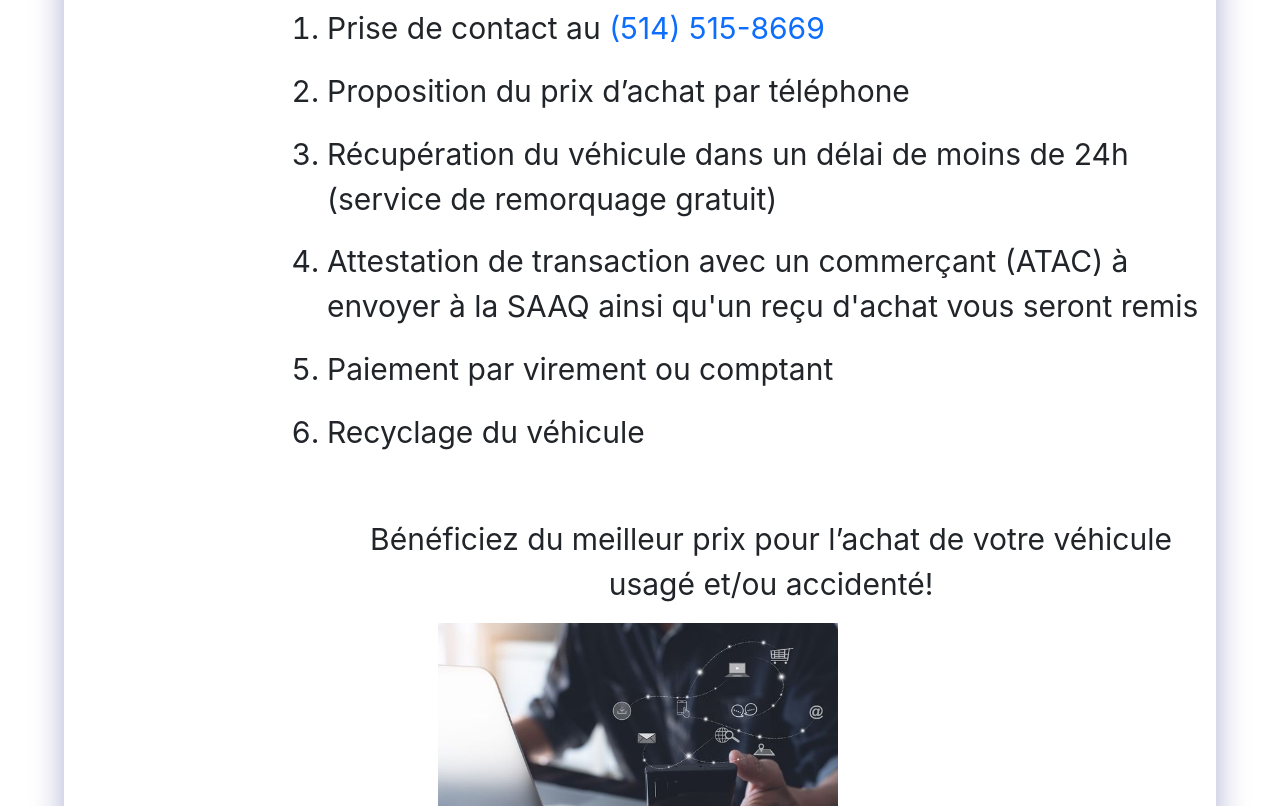
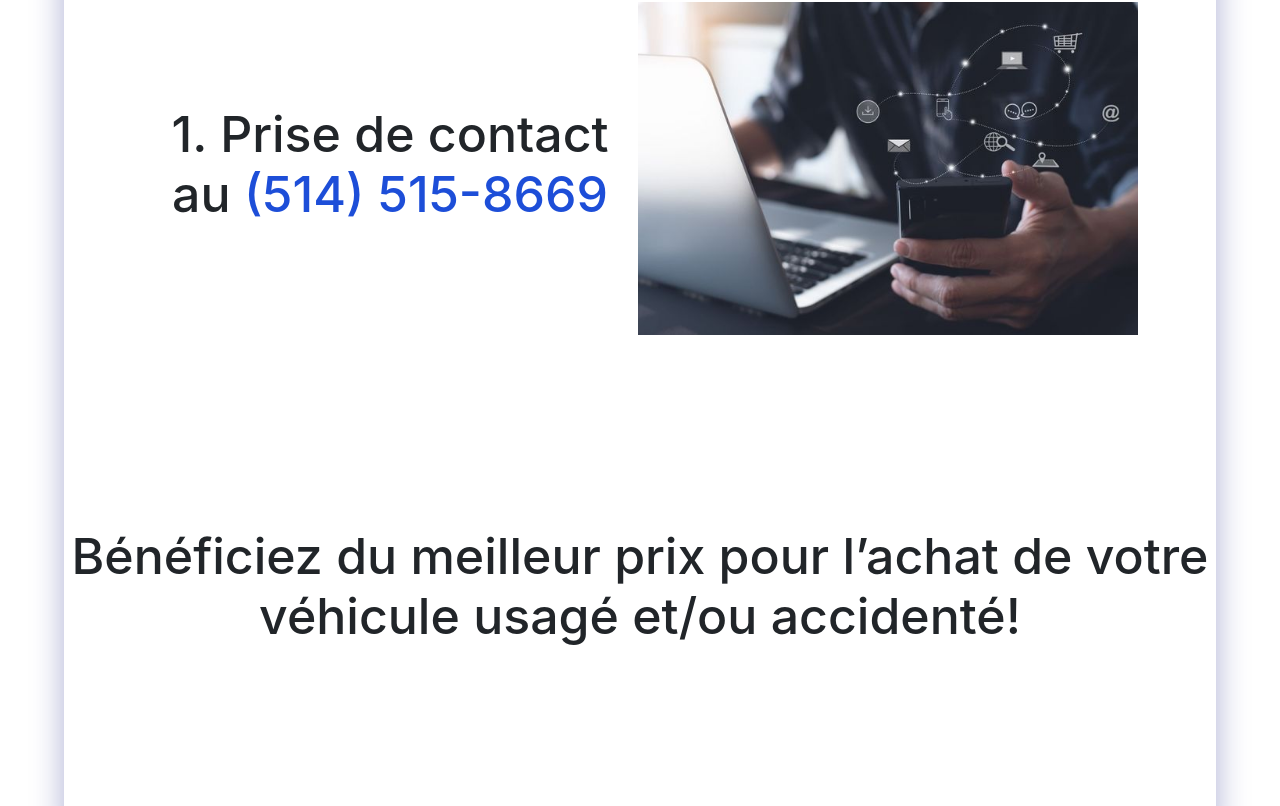
Before and after one commit to siar2112/Piece-dauto, a React (Create React App) app in the folder front_end/: page /Achat in a window 1280 px wide. Shown: the part 1014-1820 px from the top of the page. Built offline with nearby package versions, Linux system fonts and the light colour scheme.

Commit message:
scrollable

```diff
--- a/front_end/src/components/StyleComponents/FooterStyle.css
+++ b/front_end/src/components/StyleComponents/FooterStyle.css
@@ -7,6 +7,7 @@
     font-family: "Playfair Display", serif;
     display: flex;
     border-top:solid 2px grey ;
+    margin-top: 5%;
 }
 
 .logo_img img{
--- a/front_end/src/pages/AchatV1.js
+++ b/front_end/src/pages/AchatV1.js
@@ -1,10 +1,9 @@
-import React from 'react';
-import './StylePages/AchatV1.css';
+import React, { useEffect, useState, useRef } from 'react';
+import './StylePages/AchatV1.css'; // You will also add animation styles here
 import ArticleSlider from "../components/ArticleSlider";
 import Cars from "../SliderArticle/AchatCarsToShow";
 
 const Achat = () => {
-
     const smallBoxStyle = {
         width: "450px",
         height: "auto",
@@ -12,39 +11,111 @@ const Achat = () => {
         textAlign: "center",
     };
 
+    const [currentStep, setCurrentStep] = useState(0);
+    const scrollableRef = useRef(null);
 
+    const steps = [
+        "1. Prise de contact au (514) 515-8669",
+        "2. Proposition du prix d’achat par téléphone",
+        "3. Récupération du véhicule dans un délai de moins de 24h (service de remorquage gratuit)",
+        "4. Attestation de transaction avec un commerçant (ATAC) à envoyer à la SAAQ ainsi qu'un reçu d'achat",
+        "5. Paiement par virement ou comptant",
+        "6. Recyclage du véhicule"
+    ];
+
+    const animations = [
+        'fade-in',
+        'slide-in-left',
+        'slide-in-right',
+        'zoom-in',
+        'flip-in',
+        'rotate-in'
+    ];
+
+    useEffect(() => {
+        const handleScroll = () => {
+            const container = scrollableRef.current;
+            if (!container) return;
+
+            const scrollTop = container.scrollTop;
+            const scrollHeight = container.scrollHeight - container.clientHeight;
+            const scrollFraction = scrollTop / scrollHeight;
+
+            const totalSteps = steps.length;
+            const newStep = Math.min(
+                totalSteps - 1,
+                Math.floor(scrollFraction * totalSteps)
+            );
+
+            setCurrentStep(newStep);
+        };
+
+        const container = scrollableRef.current;
+        if (container) {
+            container.addEventListener('scroll', handleScroll);
+        }
+
+        return () => {
+            if (container) {
+                container.removeEventListener('scroll', handleScroll);
+            }
+        };
+    }, []);
 
     return (
         <div>
             <div className="AchatFirstView">
                 <h1 className="WeBuyTitle">NOUS ACHETONS!!!</h1>
-                <ArticleSlider articles={Cars} boxStyle={smallBoxStyle}></ArticleSlider>
-                <h2 className="NoMatterWhatTitle"> Peu importe l'état de votre véhicule </h2>
+                <ArticleSlider articles={Cars} boxStyle={smallBoxStyle} />
+                <h2 className="NoMatterWhatTitle">Peu importe l'état de votre véhicule</h2>
             </div>
 
-
             <div className="Achat_component">
-                <h1>Étape à suivre pour la vente de votre véhicule</h1>
-                <ol>
-                    <li>Prise de contact au <a href="tel:+15145158669">(514) 515-8669</a></li>
-                    <li>Proposition du prix d’achat par téléphone</li>
-                    <li>
-                        Récupération du véhicule dans un délai de moins de 24h (service de remorquage gratuit)
-                    </li>
-                    <li>
-                        Attestation de transaction avec un commerçant (ATAC) à envoyer à la SAAQ ainsi qu'un reçu
-                        d'achat vous seront remis
-                    </li>
-                    <li>Paiement par virement ou comptant</li>
-                    <li>Recyclage du véhicule</li>
-                    <p>Bénéficiez du meilleur prix pour l’achat de votre véhicule usagé et/ou accidenté!</p>
-                    <div className="Achat_img">
-                        <img
-                            src="shutterstock_1906589005-640w.jpg"
-                            alt="achat_background"
-                        />
-                    </div>
-                </ol>
+                <h1 style={{ paddingBottom: "5%" }}>Étape à suivre pour la vente de votre véhicule</h1>
+                <div className="scrollable" ref={scrollableRef} style={{ height: "80vh", overflowY: "scroll" }}>
+                    {steps.map((text, index) => (
+                        <div
+                            key={index}
+                            className={`step${index + 1} ${currentStep === index ? animations[index] : ''}`}
+                            style={{
+                                visibility: currentStep === index ? 'visible' : 'hidden',
+                                opacity: currentStep === index ? 1 : 0,
+                                minHeight: "60vh",
+                                display: "flex",
+                                alignItems: "center",
+                                justifyContent: "space-between",
+                                padding: "20px",
+                                transition: 'all 0.5s ease-in-out',
+                                paddingBottom:"10%"
+                            }}
+                        >
+                            <div>
+                                <h1>
+                                    {index === 0 ? (
+                                        <>
+                                            1. Prise de contact au{' '}
+                                            <a href="tel:+15145158669" style={{ color: "#1d4ed8" }} className="phone-link">
+                                                (514) 515-8669
+                                            </a>
+                                        </>
+                                    ) : (
+                                        text
+                                    )}
+                                </h1>
+                            </div>
+                            <div>
+                                <img
+                                    src="shutterstock_1906589005-640w.jpg"
+                                    alt="achat_background"
+                                    style={{ maxWidth: "500px", height: "auto" }}
+                                />
+                            </div>
+                        </div>
+                    ))}
+                </div>
+                <h1 style={{ padding: "50px 0" }}>
+                    Bénéficiez du meilleur prix pour l’achat de votre véhicule usagé et/ou accidenté!
+                </h1>
             </div>
         </div>
     );
--- a/front_end/src/pages/StylePages/AchatV1.css
+++ b/front_end/src/pages/StylePages/AchatV1.css
@@ -38,7 +38,42 @@
     border-radius: 10px;
     border: 1px solid rgba( 255, 255, 255, 0.18 );
     padding-bottom: 10%;
-    padding-top: 5%;
+    padding-top: 2%;
+}
+
+.scrollable{
+    overflow-y: scroll;
+    max-height: 500px;
+}
+
+.step1,.step2,.step3,.step4,.step5,.step6{
+    display: flex;
+    align-items: center;
+    justify-content: space-between;
+    width: 90%;
+    margin-left: 5%;
+    padding-bottom: 25%;
+    position: sticky;
+    top:0;
+}
+
+.phone-link:hover {
+    text-decoration: underline;
+}
+
+
+
+.step1{
+}
+
+.step2,.step3,.step4,.step5,.step6{
+    visibility: hidden;
+}
+
+
+.step1 img{
+    max-width: 500px;
+    height: auto;
 }
 
 .Achat_component h1{
@@ -62,12 +97,21 @@
     margin-top: 5%;
 }
 
-.Achat_img img{
-    max-width: 400px;
-    max-height: 300px;
+.Achat_img {
+    max-width: 300px;
+    max-height: 150px;
     margin-right: 30%;
 }
 
+@media (max-width: 768px) {
+    .step1 {
+        flex-direction: column;
+        text-align: center;
+    }
+    .step1 img {
+        margin-top: 10px;
+    }
+}
 
 
 
@@ -82,3 +126,67 @@
         transform: translateX(0) rotate(0deg);
     }
 }
+
+
+
+/* Fade In */
+.fade-in {
+    animation: fadeIn 1s ease forwards;
+}
+
+/* Slide In Left */
+.slide-in-left {
+    animation: slideInLeft 1s ease forwards;
+}
+
+/* Slide In Right */
+.slide-in-right {
+    animation: slideInRight 1s ease forwards;
+}
+
+/* Zoom In */
+.zoom-in {
+    animation: zoomIn 1s ease forwards;
+}
+
+/* Flip In */
+.flip-in {
+    animation: flipIn 1s ease forwards;
+}
+
+/* Rotate In */
+.rotate-in {
+    animation: rotateIn 1s ease forwards;
+}
+
+/* Animations Keyframes */
+
+@keyframes fadeIn {
+    from { opacity: 0; }
+    to { opacity: 1; }
+}
+
+@keyframes slideInLeft {
+    from { transform: translateX(-100%); opacity: 0; }
+    to { transform: translateX(0); opacity: 1; }
+}
+
+@keyframes slideInRight {
+    from { transform: translateX(100%); opacity: 0; }
+    to { transform: translateX(0); opacity: 1; }
+}
+
+@keyframes zoomIn {
+    from { transform: scale(0); opacity: 0; }
+    to { transform: scale(1); opacity: 1; }
+}
+
+@keyframes flipIn {
+    from { transform: rotateY(90deg); opacity: 0; }
+    to { transform: rotateY(0deg); opacity: 1; }
+}
+
+@keyframes rotateIn {
+    from { transform: rotate(-200deg); opacity: 0; }
+    to { transform: rotate(0deg); opacity: 1; }
+}
```
